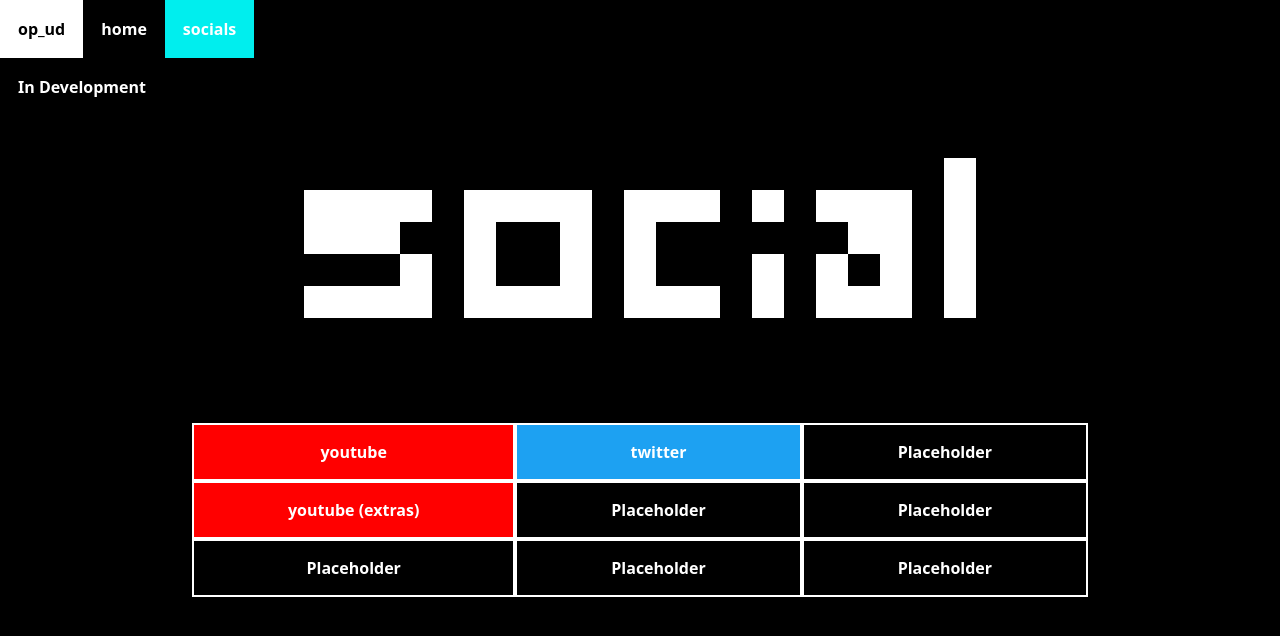
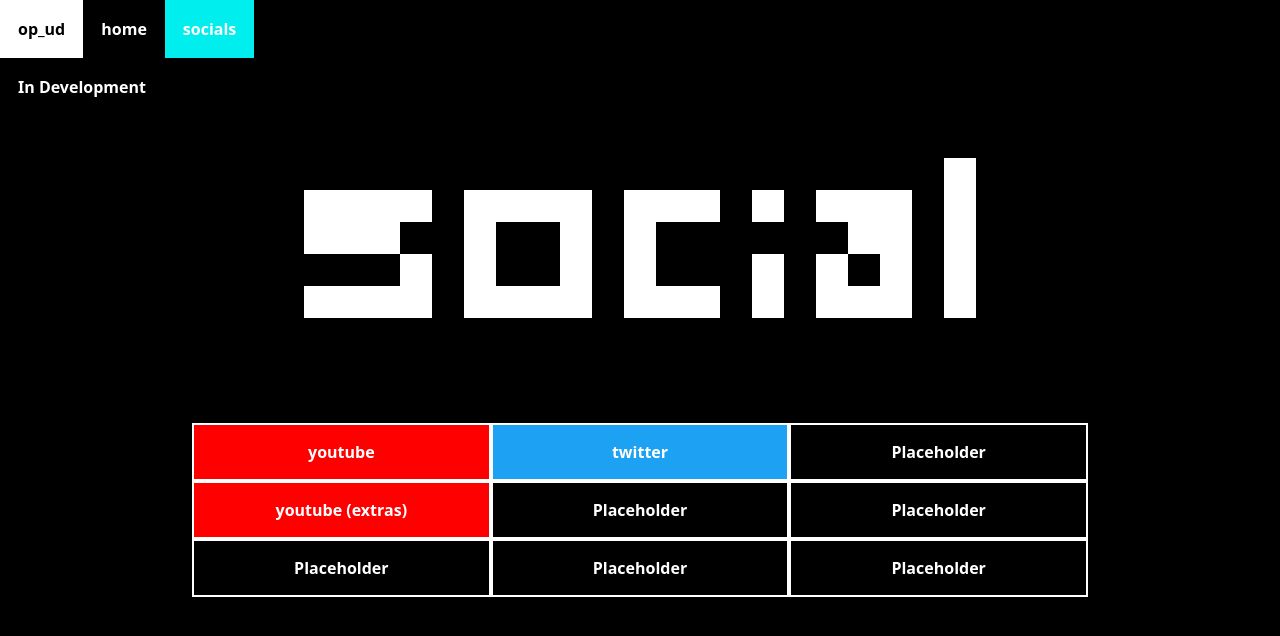
Before and after one commit to opud/DevSite, a plain HTML site: page socials.html in a window 1280 px wide. Drawn offline with Linux system fonts and the light colour scheme.

Commit message:
Social Update (Again)

```diff
--- a/style.css
+++ b/style.css
@@ -75,7 +75,7 @@ nav li:hover > .dropdown {display: block;}
 /* --------------------- GRID --------------------- */
 .social-grid {
   display: grid;
-  grid-template-columns: auto auto auto;
+  grid-template-columns: repeat(3, 1fr);
   margin: 0 15%;
 }
 /* Social grid item */
```
